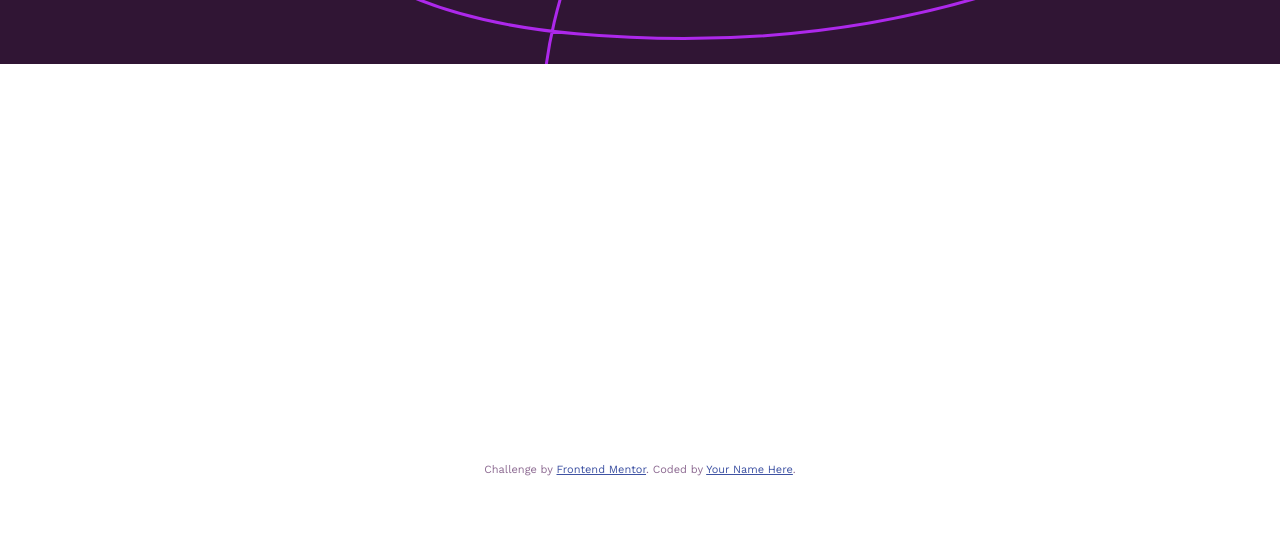
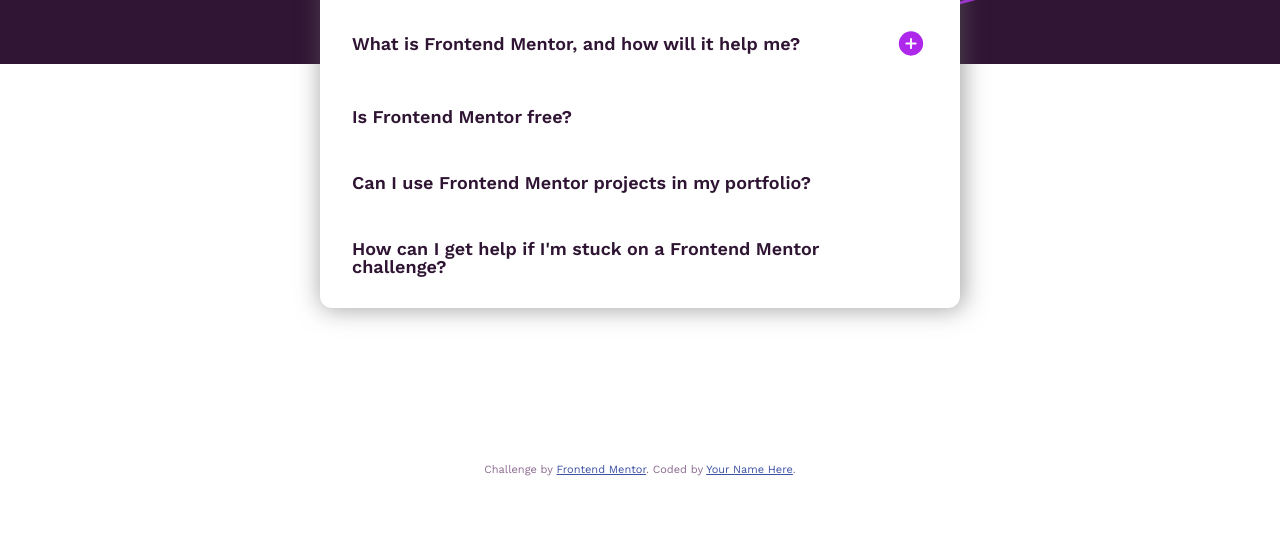
Before and after one commit to cauanoli/challenge-faq-accordion, a plain HTML site: page index.html in a window 1280 px wide. Shown: the part 256-800 px from the top of the page. Drawn offline with Linux system fonts and the light colour scheme.

Commit message:
feat: style summary

```diff
--- a/css/styles.css
+++ b/css/styles.css
@@ -9,8 +9,11 @@
   --bg-neutral: var(--color-white);
   --text-color-neutral: var(--color-grayish-purple);
 
-  --text-xl: 2rem;
-  --text-lg: 1.5rem;
+  --color-primary: var(--color-dark-purple);
+  --color-primary-light: var(--color-grayish-purple);
+
+  --text-xl: 3rem;
+  --text-lg: 1.125rem;
   --text-base: 1rem;
 
   --font-normal: 400;
@@ -38,7 +41,6 @@ body {
   min-height: 90vh;
 
   display: grid;
-  grid-template-rows: 20vh 1fr;
   padding: 2rem;
 
   background: no-repeat url("/assets/images/background-pattern-mobile.svg");
@@ -47,13 +49,53 @@ body {
 
 .center {
   display: grid;
-  justify-items: center;
+  place-items: center;
 }
 
 .faqs {
-  grid-row: 1/-1;
-  padding: 1rem;
   border-radius: var(--border-radius-md);
+  background-color: var(--bg-neutral);
+  box-shadow: 2px 0px 23px 2px rgba(97, 97, 97, 0.55);
+
+  padding: 2rem;
+  display: flex;
+  flex-direction: column;
+  gap: 3rem;
+
+  width: clamp(10em, 40em, 100% - 1rem);
+}
+
+.faqs__title {
+  font-size: var(--text-xl);
+  font-weight: var(--font-bold);
+  color: var(--color-primary);
+}
+
+.details__summary {
+  font-weight: var(--font-semibold);
+  color: var(--color-primary);
+  font-size: var(--text-lg);
+  list-style: none;
+  display: grid;
+  grid-template-columns: 1fr 32px;
+  align-items: center;
+}
+
+.details__summary:hover {
+  color: var(--color-primary-light);
+  cursor: pointer;
+}
+
+.details__summary_icon::after {
+  content: "";
+  background-image: url("../assets/images/icon-plus.svg");
+  width: 32px;
+  height: 32px;
+  display: block;
+}
+
+.details[open] .details__summary_icon::after {
+  background-image: url("../assets/images/icon-minus.svg");
 }
 
 @media (min-width: 700px) {
--- a/index.html
+++ b/index.html
@@ -35,6 +35,7 @@
         <details class="details">
           <summary class="details__summary">
             What is Frontend Mentor, and how will it help me?
+            <span class="details__summary_icon"></span>
           </summary>
           <p class="details__summary__content">
             Frontend Mentor offers realistic coding challenges to help
```
